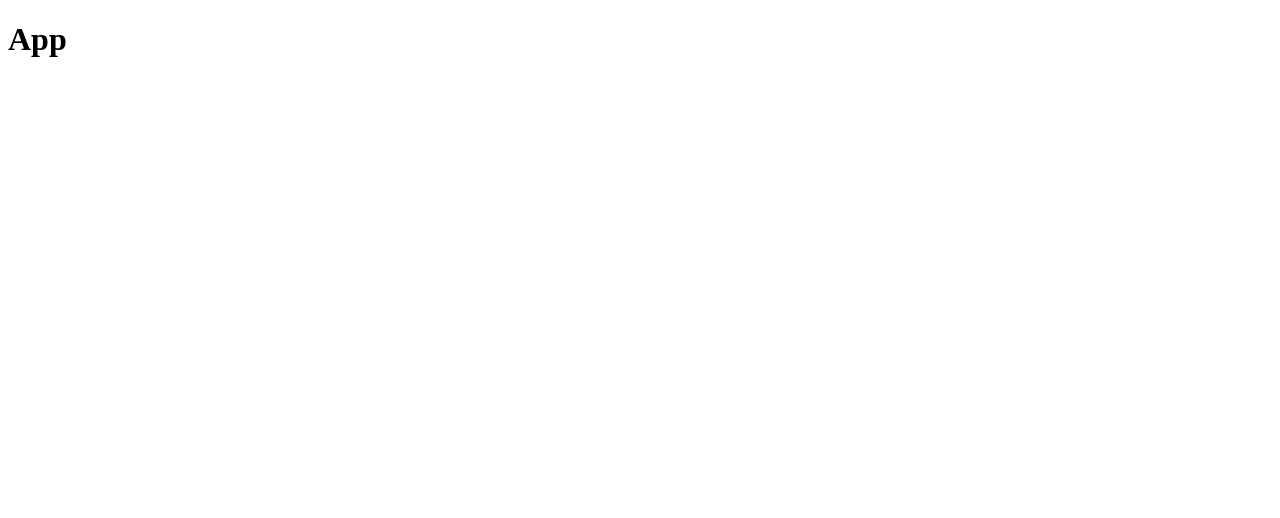
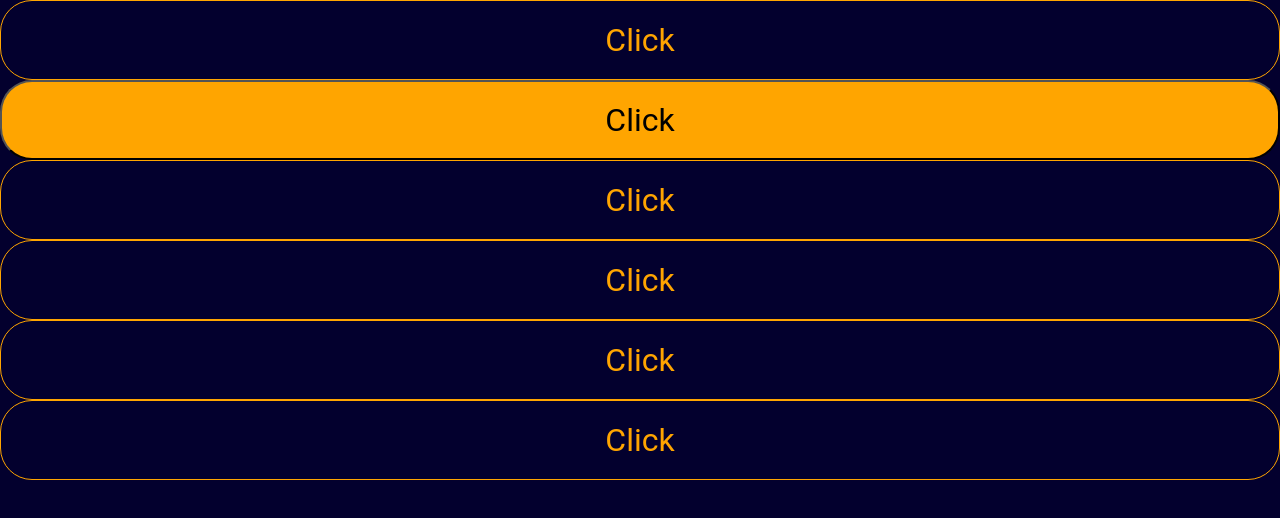
Before and after one commit to Trezentos/my-app, a React (Create React App) app: page / in a window 1280 px wide. Shown: the top 518 px of the page. Built offline with nearby package versions, Linux system fonts and the light colour scheme.

Commit message:
varios botoes

```diff
--- a/package.json
+++ b/package.json
@@ -10,10 +10,12 @@
     "@types/node": "^12.20.12",
     "@types/react": "^17.0.5",
     "@types/react-dom": "^17.0.3",
+    "@types/react-router-dom": "^5.1.7",
     "@types/styled-components": "^5.1.9",
     "create-app-react": "^1.0.6",
     "react": "^17.0.2",
     "react-dom": "^17.0.2",
+    "react-router-dom": "^5.2.0",
     "react-scripts": "4.0.3",
     "styled-components": "^5.3.0",
     "typescript": "^4.2.4",
--- a/src/App.tsx
+++ b/src/App.tsx
@@ -1,5 +1,7 @@
 import React from 'react';
+import Routes from './routes';
 
-const App: React.FC = () => <h1>App</h1>;
-
+const App: React.FC = () => {
+ return <Routes />;
+};
 export default App;
--- /dev/null
+++ b/src/assets/global.ts
@@ -0,0 +1,25 @@
+import { createGlobalStyle } from 'styled-components';
+
+export default createGlobalStyle`
+ *{
+  margin: 0;
+  padding: 0;
+  box-sizing: border-box;
+  outline: none;
+ }
+ body, input, button {
+  font-family: 'Roboto', sans-serif;
+  font-size: 16px;
+ }
+ h1, h2, h3, h4, h5, h6, strong {
+  font-weight: 500;
+ }
+ body{
+  background: #03002e;
+  color: #fff;
+  -webkit-font-smoothing: antialiased;
+ }
+ button {
+  cursor: pointer;
+ }
+`;
--- /dev/null
+++ b/src/components/Button/index.tsx
@@ -0,0 +1,24 @@
+import React, { ButtonHTMLAttributes } from 'react';
+import { Container } from './style';
+
+interface ButtonProps extends ButtonHTMLAttributes<HTMLButtonElement> {
+ loading?: boolean;
+ color?: 'orange' | 'blue' | 'red';
+ border?: 'outlined' | 'solid';
+}
+
+const Button: React.FC<ButtonProps> = ({
+ children,
+ loading,
+ color,
+ border,
+ ...rest
+}) => {
+ return (
+  <Container type="button" {...rest} color={color} border={border}>
+   {loading ? 'Carregando...' : children}
+  </Container>
+ );
+};
+
+export default Button;
--- /dev/null
+++ b/src/components/Button/style.ts
@@ -0,0 +1,50 @@
+import styled, { css } from 'styled-components';
+
+interface ButtonColor {
+ color?: 'orange' | 'blue' | 'red';
+ border?: 'outlined' | 'solid';
+}
+
+const defineBorder = ({ border, color }: ButtonColor) => {
+ if (border === 'outlined') {
+  return css`
+   border: 1px solid ${color};
+   color: ${color};
+   background-color: transparent;
+   transition: color, background-color 0.3s;
+   &:hover {
+    background-color: ${color};
+    color: #000;
+    transition: color, background-color 0.3s;
+   }
+  `;
+ }
+ return css`
+  background-color: ${color};
+ `;
+};
+const defineColor = ({ color }: { color: 'orange' | 'blue' | 'red' }) => {
+ return css`
+  background-color: ${color};
+ `;
+};
+
+export const Container = styled.button<ButtonColor>`
+ ${(props) => {
+  if (props.border) {
+   return defineBorder({ border: props.border, color: props.color });
+  }
+  if (props.color) {
+   return defineColor({ color: props.color });
+  }
+
+  return css`
+   background-color: green;
+  `;
+ }};
+
+ width: 100%;
+ height: 80px;
+ font-size: 32px;
+ border-radius: 32px;
+`;
--- a/src/index.tsx
+++ b/src/index.tsx
@@ -1,10 +1,14 @@
 import React from 'react';
 import ReactDOM from 'react-dom';
 import App from './App';
+import GlobalStyle from './assets/global';
 
 ReactDOM.render(
  <React.StrictMode>
-  <App />
+  <>
+   <App />
+   <GlobalStyle />
+  </>
  </React.StrictMode>,
  document.getElementById('root'),
 );
--- a/src/pages/Home/index.tsx
+++ b/src/pages/Home/index.tsx
@@ -1,7 +1,29 @@
 import React from 'react';
+import Button from '../../components/Button';
 
 const Home: React.FC = () => {
-  return <h1>Home</h1>;
+ return (
+  <>
+   <Button border="outlined" color="orange">
+    Click
+   </Button>
+   <Button border="solid" color="orange">
+    Click
+   </Button>
+   <Button border="outlined" color="orange">
+    Click
+   </Button>
+   <Button border="outlined" color="orange">
+    Click
+   </Button>
+   <Button border="outlined" color="orange">
+    Click
+   </Button>
+   <Button border="outlined" color="orange">
+    Click
+   </Button>
+  </>
+ );
 };
 
 export default Home;
--- /dev/null
+++ b/src/routes/index.tsx
@@ -0,0 +1,12 @@
+import React from 'react';
+import { BrowserRouter, Route } from 'react-router-dom';
+import Home from '../pages/Home';
+
+const Routes: React.FC = () => {
+ return (
+  <BrowserRouter>
+   <Route exact path="/" component={Home} />
+  </BrowserRouter>
+ );
+};
+export default Routes;
```
Also changed, not shown: 1 other file (tests, documents, lock files or other folders).
